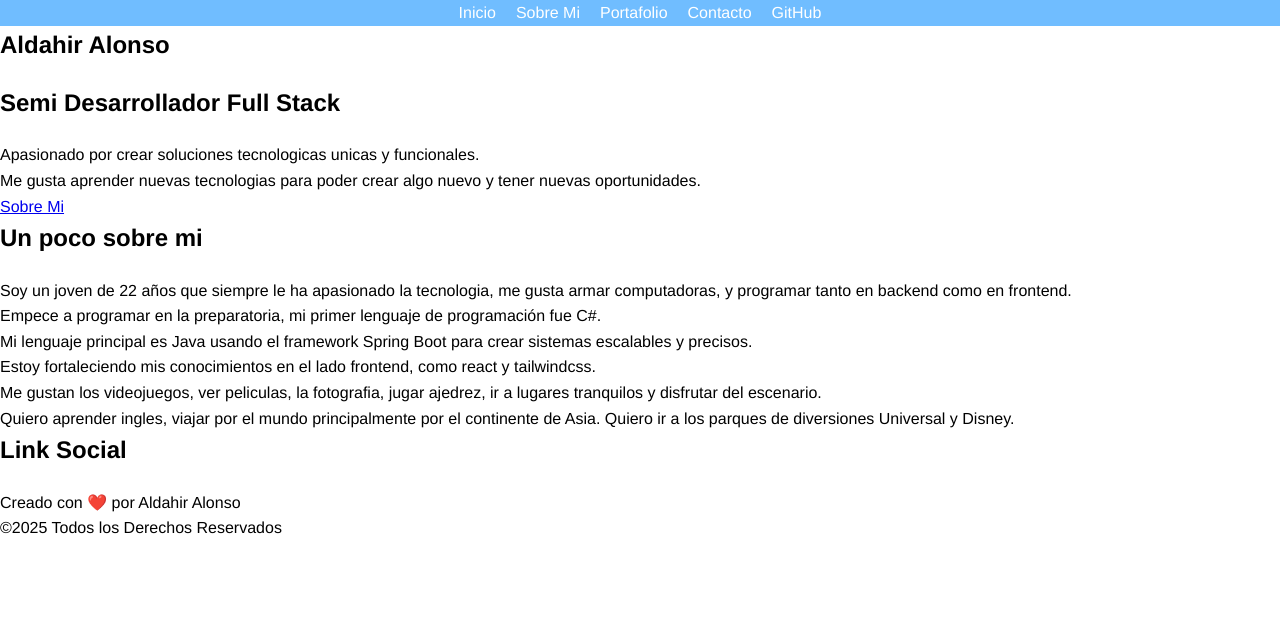
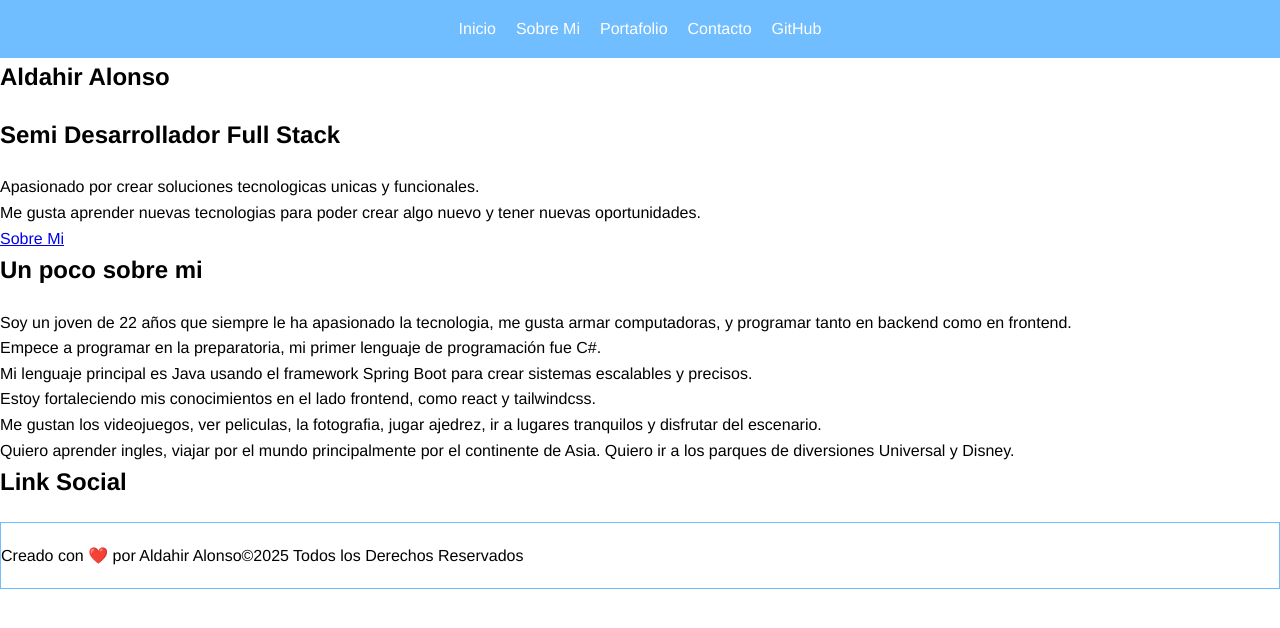
Before and after one commit to AldahirAlonso/Portafolio, a plain HTML site: page index.html in a window 1280 px wide. Drawn offline with Linux system fonts and the light colour scheme.

Commit message:
Estilos a barra footer

```diff
--- a/css/style.css
+++ b/css/style.css
@@ -38,9 +38,9 @@ header .container {
 
 .navegacion-principal {
     display: flex;
-    gap: 20px; /* separación entre enlaces */
+    gap: 20px; /* separación entre textos */
     list-style: none; /* quita viñetas */
-    padding: 0;
+    padding: 1rem;
     margin: 0;
 }
 
@@ -51,5 +51,24 @@ header .container {
 }
 
 .navegacion-principal a:hover {
-    color: #FFD700; /* ejemplo: amarillo dorado */
+    color: #F66809; /* ejemplo: amarillo dorado */
 }
+
+/* Footer */
+
+footer .container {
+    display: flex;
+    padding: 20px 0;
+    margin: 0;
+    border: 1px solid var(--tertiary-color);
+}
+
+.nombre {
+    display: flex;
+    justify-content: left;
+}
+
+.derechos {
+    display: flex;
+    justify-content: ;
+}
```
